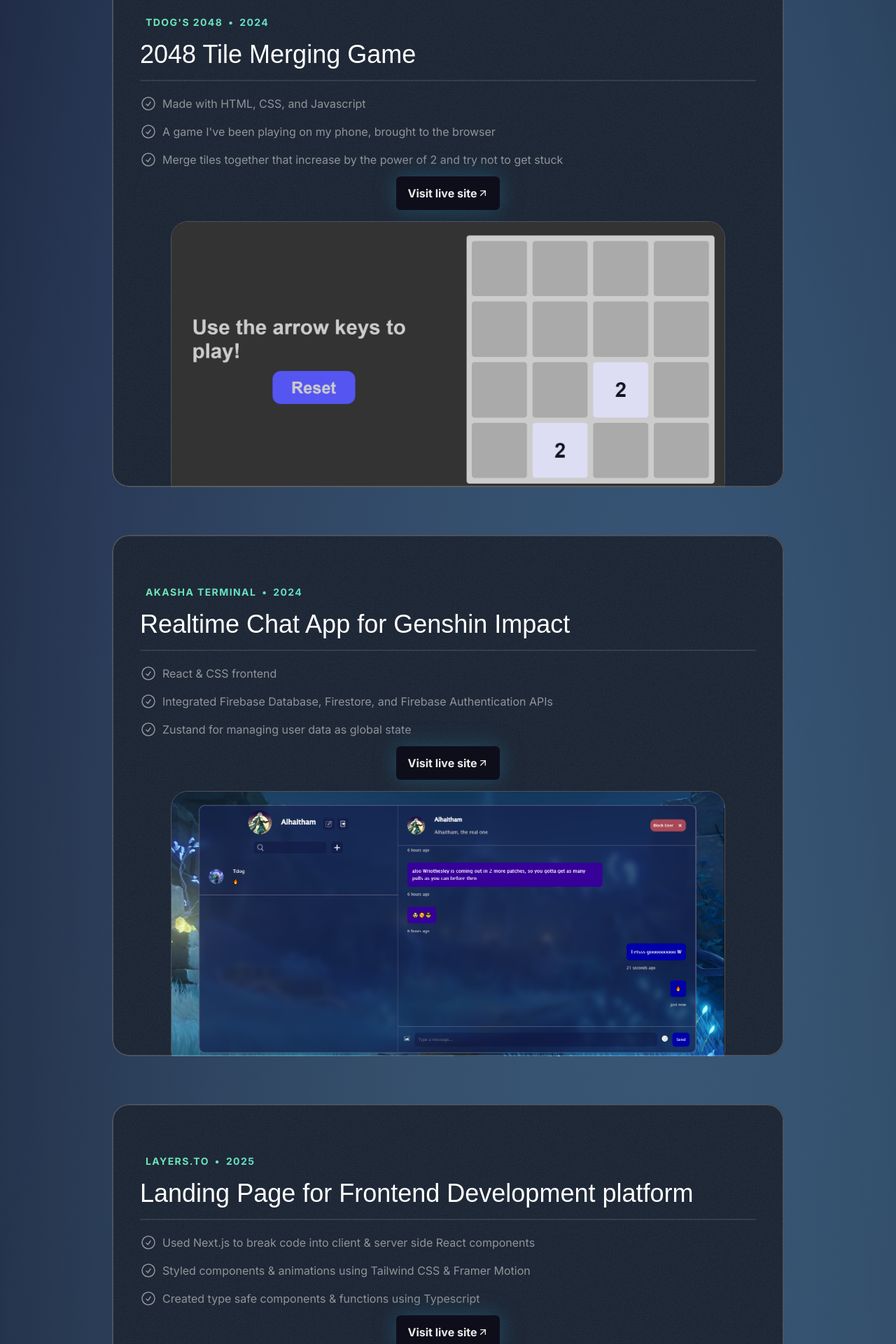
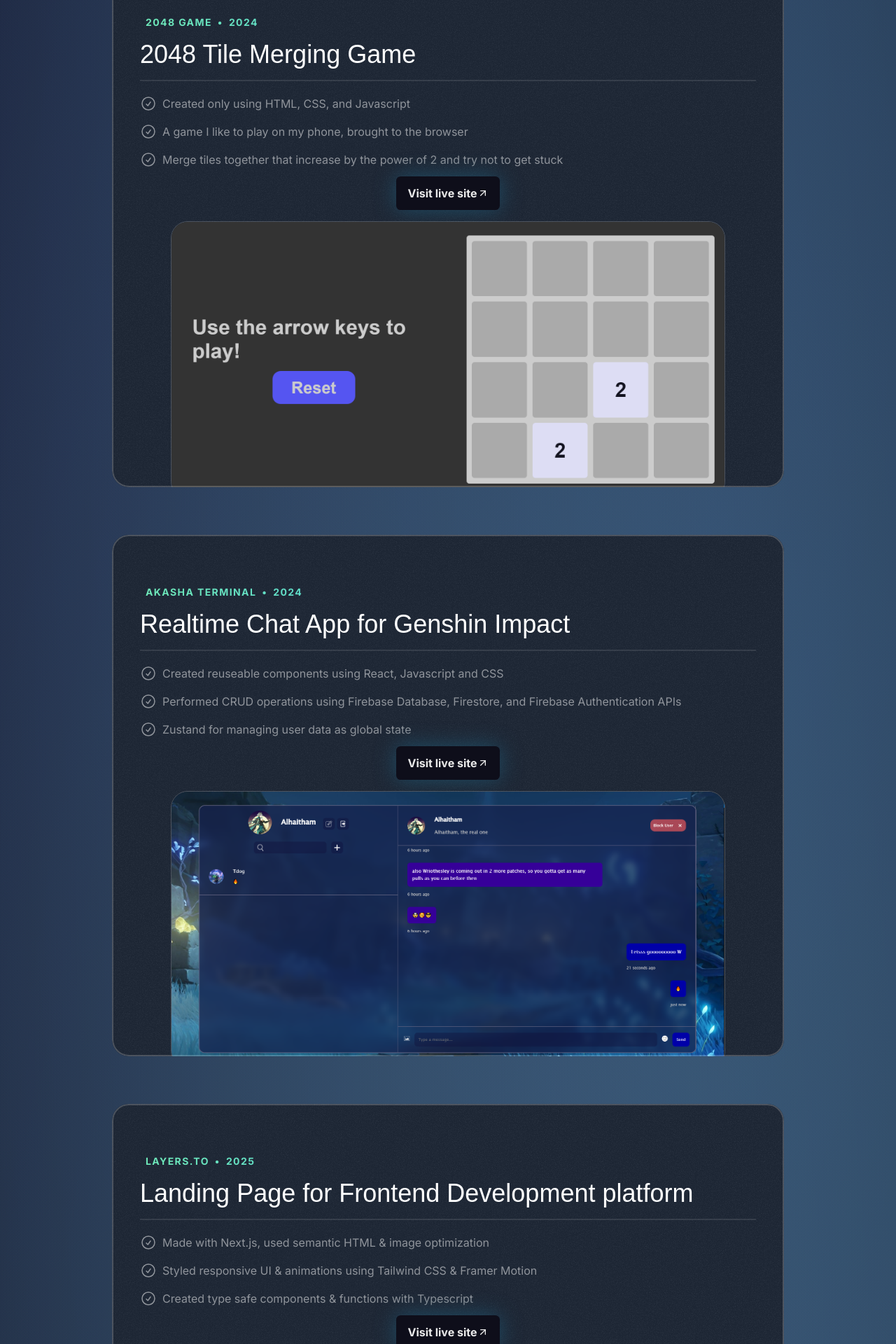
Before and after one commit to tdogcodes/Portfolio, a Next.js app in the folder starter-template/: page / in a window 1280 px wide. Shown: the part 1060-2980 px from the top of the page at 70% size. Built offline with nearby package versions, Linux system fonts and the light colour scheme; a web font is replaced by a local one.

Commit message:
revised project section info

```diff
--- a/starter-template/src/sections/About.tsx
+++ b/starter-template/src/sections/About.tsx
@@ -56,8 +56,8 @@
 
 const hobbies = [
   {
-    title: "Sculpting",
-    emoji: "🏺",
+    title: "Reading",
+    emoji: "📚",
   },
   {
     title: "Petting my cat",
--- a/starter-template/src/sections/Projects.tsx
+++ b/starter-template/src/sections/Projects.tsx
@@ -9,12 +9,12 @@
 
 const portfolioProjects = [
   {
-    company: "Tdog's 2048",
+    company: "2048 Game",
     year: "2024",
     title: "2048 Tile Merging Game",
     results: [
-      { title: "Made with HTML, CSS, and Javascript" },
-      { title: "A game I've been playing on my phone, brought to the browser" },
+      { title: "Created only using HTML, CSS, and Javascript" },
+      { title: "A game I like to play on my phone, brought to the browser" },
       { title: "Merge tiles together that increase by the power of 2 and try not to get stuck" },
     ],
     link: "https://tdog2048.netlify.app",
@@ -25,8 +25,8 @@
     year: "2024",
     title: "Realtime Chat App for Genshin Impact",
     results: [
-      { title: "React & CSS frontend" },
-      { title: "Integrated Firebase Database, Firestore, and Firebase Authentication APIs" },
+      { title: "Created reuseable components using React, Javascript and CSS" },
+      { title: "Performed CRUD operations using Firebase Database, Firestore, and Firebase Authentication APIs" },
       { title: "Zustand for managing user data as global state" },
     ],
     link: "https://youtu.be/7hi5zwO75yc",
@@ -37,9 +37,9 @@
     year: "2025",
     title: "Landing Page for Frontend Development platform",
     results: [
-      { title: "Used Next.js to break code into client & server side React components" },
-      { title: "Styled components & animations using Tailwind CSS & Framer Motion" },
-      { title: "Created type safe components & functions using Typescript" },
+      { title: "Made with Next.js, used semantic HTML & image optimization " },
+      { title: "Styled responsive UI & animations using Tailwind CSS & Framer Motion" },
+      { title: "Created type safe components & functions with Typescript" },
     ],
     link: "#",
     image: LayersLanding,
```
